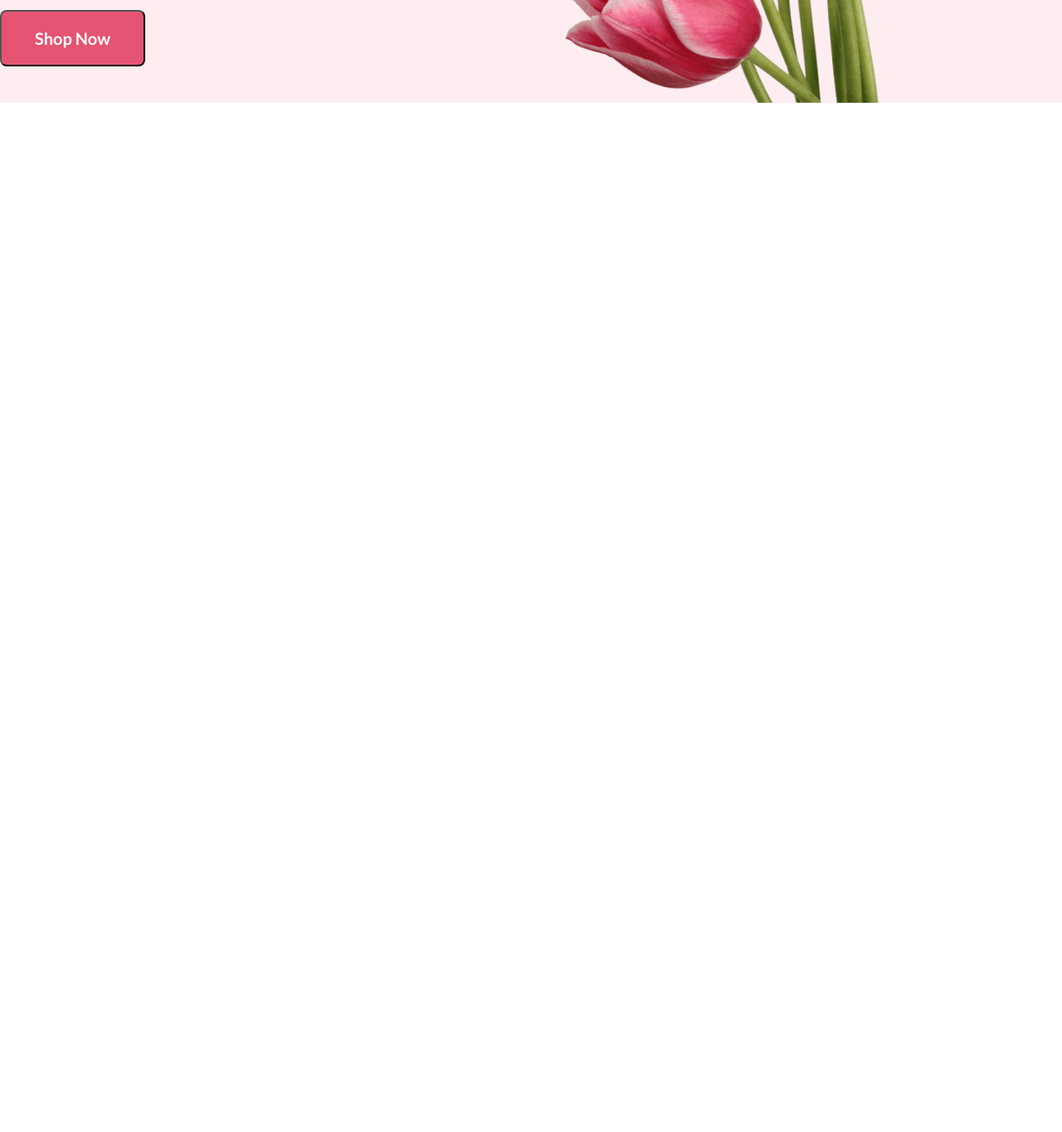
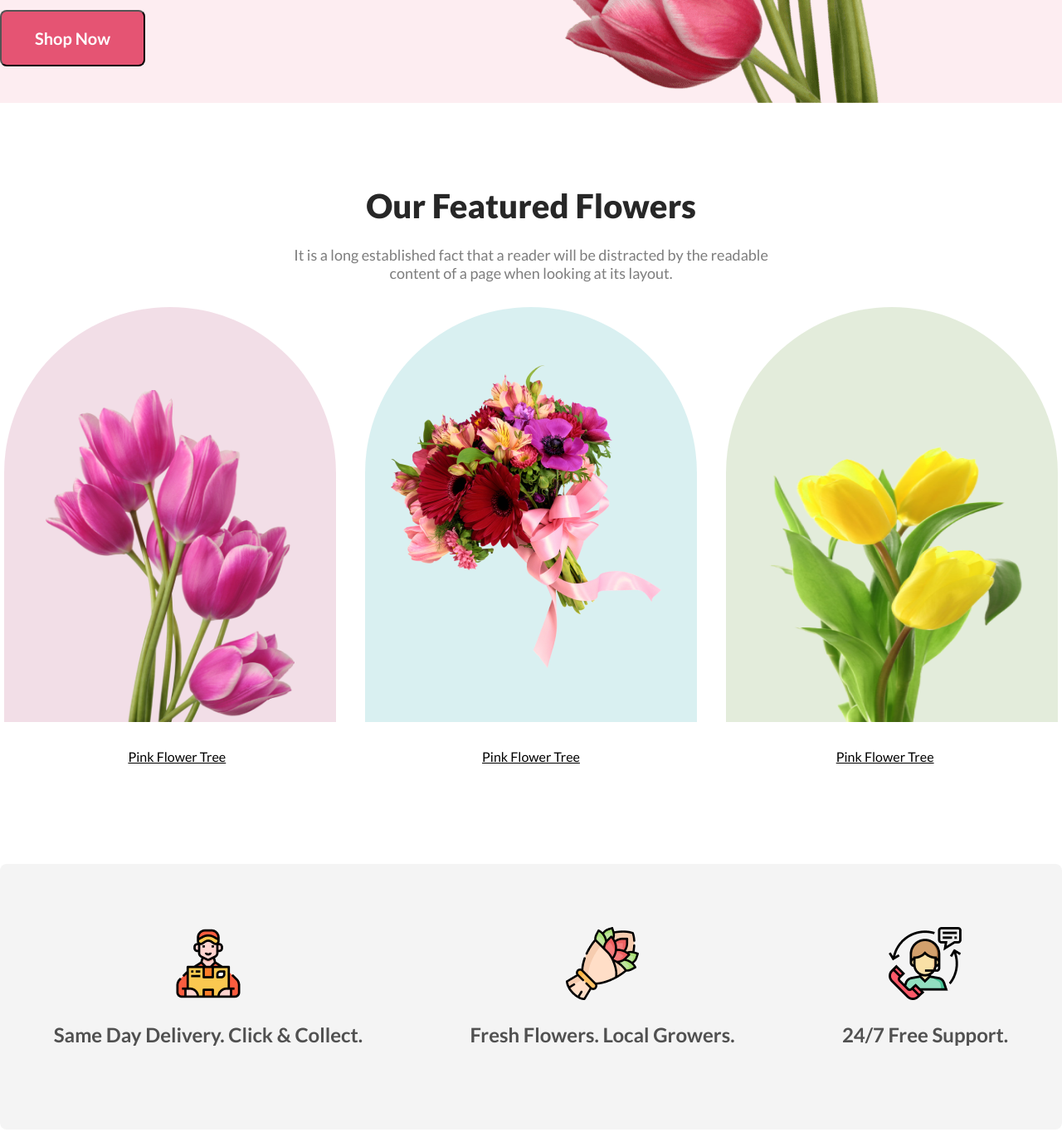
Before and after one commit to nazmul-devops/assignment-01-flower-shop, a plain HTML site: page index.html in a window 1280 px wide. Shown: the part 726-2090 px from the top of the page at 83% size. Before the commit the page ends 853 px from the top, so only its background shows below. Drawn offline with Linux system fonts and the light colour scheme.

Commit message:
Service section added

```diff
--- a/css/style.css
+++ b/css/style.css
@@ -2,6 +2,16 @@
   margin: 0;
   padding: 0;
   font-family: Lato;
+}
+
+/* Main */
+.featured_flower_container {
+  max-width: 1440px;
+  margin: auto;
+}
+.service_container {
+  max-width: 1440px;
+  margin: auto;
 }
 
 /* Header Design */
@@ -11,7 +21,7 @@ header {
   display: flex;
   justify-content: space-around;
   height: 850px;
-  padding-top: ;
+  margin-bottom: 100px;
 }
 
 .header_left {
@@ -43,3 +53,93 @@ header {
 .header_right {
   padding-top: 50px;
 }
+
+/* Featured Flower Section */
+
+.featured_flower_heading {
+  text-align: center;
+  margin-bottom: 30px;
+}
+
+.featured_flower_heading h1 {
+  color: #272727;
+  font-size: 40px;
+  font-weight: 800;
+}
+
+.featured_flower_heading p {
+  color: rgba(39, 39, 39, 0.6);
+  font-size: 18px;
+  font-weight: 400;
+  padding-top: 24px;
+}
+
+.featured_flower_container {
+  display: flex;
+  justify-content: space-around;
+  align-items: center;
+}
+
+.featured_flower_container a {
+  color: black;
+  text-align: center;
+  width: 400px;
+}
+
+.featured_flower_link {
+  justify-content: space-around;
+  margin-top: 32px;
+}
+
+.featured_flower1 {
+  width: 400px;
+  height: 500px;
+  background-size: 300px 400px;
+  border-radius: 300px 300px 0px 0px;
+  background-color: rgba(167, 33, 98, 0.15);
+  background-image: url("../images/pngwing\ 6.png");
+  background-position: bottom center;
+  background-repeat: no-repeat;
+  margin: 0 24px 0 0px;
+}
+.featured_flower2 {
+  width: 400px;
+  height: 500px;
+  background-size: 370px 370px;
+  border-radius: 300px 300px 0px 0px;
+  background-color: rgba(5, 151, 160, 0.15);
+  background-image: url("../images/pngwing\ 5.png");
+  background-position: center;
+  background-repeat: no-repeat;
+}
+.featured_flower3 {
+  width: 400px;
+  height: 500px;
+  background-size: 370px 370px;
+  border-radius: 300px 300px 0px 0px;
+  background-color: rgba(71, 125, 17, 0.15);
+  background-image: url("../images/pngwing\ 7.png");
+  background-position: bottom center;
+  background-repeat: no-repeat;
+  margin: 0 0px 0 24px;
+}
+
+/* Service section design  */
+
+.service_container {
+  border-radius: 8px;
+  background-color: rgba(39, 39, 39, 0.05);
+  height: 320px;
+  display: flex;
+  justify-content: space-around;
+  align-items: center;
+  text-align: center;
+  margin: 120px auto;
+}
+
+.service_container p {
+    color: rgba(39, 39, 39, 0.80);
+font-size: 24px;
+font-weight: 600;
+padding: 24px 0;
+}
--- a/index.html
+++ b/index.html
@@ -29,7 +29,52 @@
       </div>
     </header>
     <!-- Main Section -->
-    <main></main>
+    <main>
+        <!-- Featured Flower Section -->
+        <section>
+            <div class="featured_flower_heading">
+                <h1>Our Featured Flowers</h1>
+                <p>It is a long established fact that a reader will be distracted by the readable <br>
+                    content of a page when looking at its layout.</p>
+            </div>
+
+            <div class="featured_flower_container">
+                <div class="featured_flower1">
+
+                </div>
+                <div class="featured_flower2">
+
+                </div>
+                <div class="featured_flower3">
+
+                </div>
+            </div>
+            <div class="featured_flower_container featured_flower_link">
+                <a href="#">Pink Flower Tree</a>
+                <a href="#">Pink Flower Tree</a>
+                <a href="#">Pink Flower Tree</a>
+            </div>
+
+        </section>
+
+        <!-- Services Section -->
+        <section>
+            <div class="service_container">
+                <div class="service">
+                    <img src="./images/Group 57.png" alt="service image 01">
+                    <p>Same Day Delivery. Click & Collect.</p>
+                </div>
+                <div class="service">
+                    <img src="./images/Group 58.png" alt="service image 02">
+                    <p>Fresh Flowers. Local Growers.</p>
+                </div>
+                <div class="service">
+                    <img src="./images/Group 59.png" alt="service image 03">
+                    <p>24/7 Free Support.</p>
+                </div>
+            </div>
+        </section>
+    </main>
     <!-- Footer Section -->
     <footer></footer>
   </body>
```
